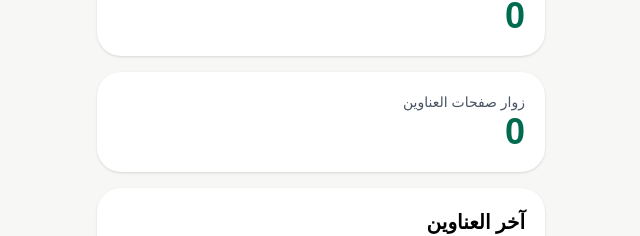
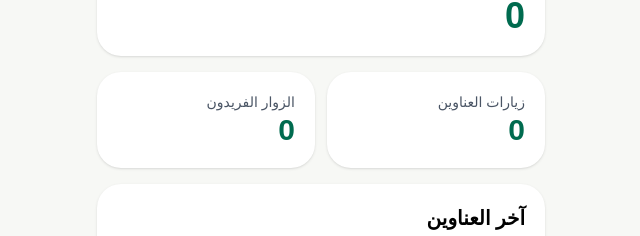
Before and after one commit to hammamghamdi/onwan, a Next.js app: page /insights in a window 1280 px wide. Shown: the part 240-476 px from the top of the page, without its empty margins (319-959 px from the left). Built offline with nearby package versions, Linux system fonts and the light colour scheme; no server answers; the database is empty.

Commit message:
Show total and unique address visits

```diff
--- a/app/insights/page.tsx
+++ b/app/insights/page.tsx
@@ -10,12 +10,13 @@ type Profile = {
 
 type AddressVisit = {
   username: string;
+  is_unique: boolean | null;
 };
 
 export default function InsightsPage() {
   const [homepageVisitors, setHomepageVisitors] = useState(0);
   const [profiles, setProfiles] = useState<Profile[]>([]);
-  const [addressVisitors, setAddressVisitors] = useState<AddressVisit[]>([]);
+  const [addressVisits, setAddressVisits] = useState<AddressVisit[]>([]);
   const [loading, setLoading] = useState(true);
 
   useEffect(() => {
@@ -32,27 +33,39 @@ export default function InsightsPage() {
 
       const { data: visitsData } = await supabase
         .from("address_visits")
-        .select("username");
+        .select("username, is_unique");
 
       setHomepageVisitors(homepageCount || 0);
       setProfiles(profilesData || []);
-      setAddressVisitors(visitsData || []);
+      setAddressVisits(visitsData || []);
       setLoading(false);
     };
 
     loadInsights();
   }, []);
 
-  const visitorCounts = addressVisitors.reduce<Record<string, number>>(
-    (acc, visit) => {
-      acc[visit.username] = (acc[visit.username] || 0) + 1;
-      return acc;
-    },
-    {}
-  );
+  const totalVisits = addressVisits.length;
 
-  const topAddresses = Object.entries(visitorCounts)
-    .sort((a, b) => b[1] - a[1])
+  const uniqueVisits = addressVisits.filter((visit) => visit.is_unique).length;
+
+  const addressStats = addressVisits.reduce<
+    Record<string, { total: number; unique: number }>
+  >((acc, visit) => {
+    if (!acc[visit.username]) {
+      acc[visit.username] = { total: 0, unique: 0 };
+    }
+
+    acc[visit.username].total += 1;
+
+    if (visit.is_unique) {
+      acc[visit.username].unique += 1;
+    }
+
+    return acc;
+  }, {});
+
+  const topAddresses = Object.entries(addressStats)
+    .sort((a, b) => b[1].total - a[1].total)
     .slice(0, 10);
 
   if (loading) {
@@ -80,11 +93,16 @@ export default function InsightsPage() {
           <p className="text-4xl font-bold text-[#006b4f]">{profiles.length}</p>
         </div>
 
-        <div className="mb-4 rounded-3xl bg-white p-5 shadow-sm">
-          <p className="text-sm text-gray-600">زوار صفحات العناوين</p>
-          <p className="text-4xl font-bold text-[#006b4f]">
-            {addressVisitors.length}
-          </p>
+        <div className="mb-4 grid grid-cols-2 gap-3">
+          <div className="rounded-3xl bg-white p-5 shadow-sm">
+            <p className="text-sm text-gray-600">زيارات العناوين</p>
+            <p className="text-3xl font-bold text-[#006b4f]">{totalVisits}</p>
+          </div>
+
+          <div className="rounded-3xl bg-white p-5 shadow-sm">
+            <p className="text-sm text-gray-600">الزوار الفريدون</p>
+            <p className="text-3xl font-bold text-[#006b4f]">{uniqueVisits}</p>
+          </div>
         </div>
 
         <section className="mb-4 rounded-3xl bg-white p-5 shadow-sm">
@@ -109,13 +127,14 @@ export default function InsightsPage() {
           <h2 className="mb-4 text-xl font-bold">الأكثر مشاهدة</h2>
 
           <div className="space-y-3">
-            {topAddresses.map(([username, count]) => (
-              <div
-                key={username}
-                className="flex items-center justify-between rounded-2xl bg-gray-50 p-3"
-              >
-                <span className="font-bold">{username}</span>
-                <span>{count} زائر</span>
+            {topAddresses.map(([username, stats]) => (
+              <div key={username} className="rounded-2xl bg-gray-50 p-3">
+                <p className="mb-2 font-bold">{username}</p>
+
+                <div className="flex items-center justify-between text-sm text-gray-700">
+                  <span>{stats.total} زيارة عامة</span>
+                  <span>{stats.unique} زائر فريد</span>
+                </div>
               </div>
             ))}
           </div>
```
